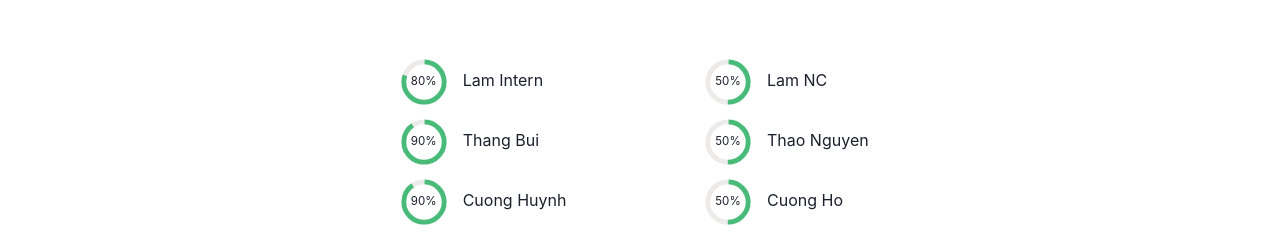
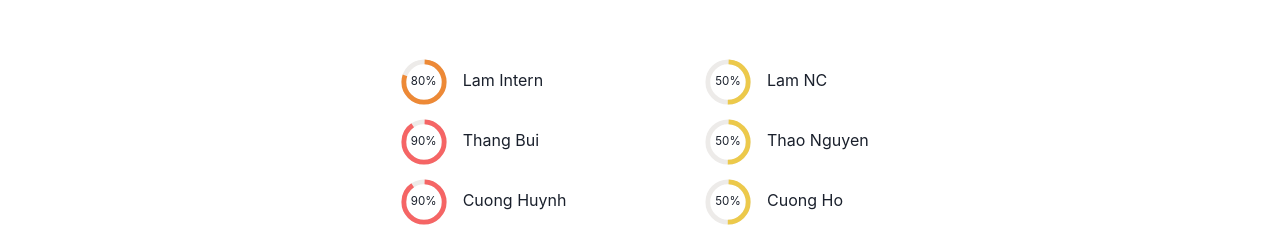
Before and after one commit to lamkn06/todos, a React (Create React App) app: page / in a window 1280 px wide. Shown: the part 702-939 px from the top of the page. Built offline with nearby package versions, Linux system fonts and the light colour scheme.

Commit message:
feat: Implement distinct risk colors based on percentage

```diff
--- a/src/pages/index.tsx
+++ b/src/pages/index.tsx
@@ -13,6 +13,14 @@ import {
   VStack,
 } from "@chakra-ui/react";
 import Countdown from "react-countdown";
+
+function getRiskColor(riskPercentage: number) {
+  const riskColors = ["green", "blue", "yellow", "orange", "red"];
+
+  const riskLevel = Math.ceil((riskPercentage * 5) / 100);
+
+  return `${riskColors.at(riskLevel - 1)}.400`;
+}
 
 const MainPage = () => {
   const dataflowNFQContractors = [
@@ -175,7 +183,7 @@ const MainPage = () => {
                   <ListItem key={`team-member-${member.name}-${i}`}>
                     <CircularProgress
                       value={member.riskPercentage}
-                  color="green.400"
+                      color={getRiskColor(member.riskPercentage)}
                       marginRight={"15px"}
                     >
                       <CircularProgressLabel>
```
